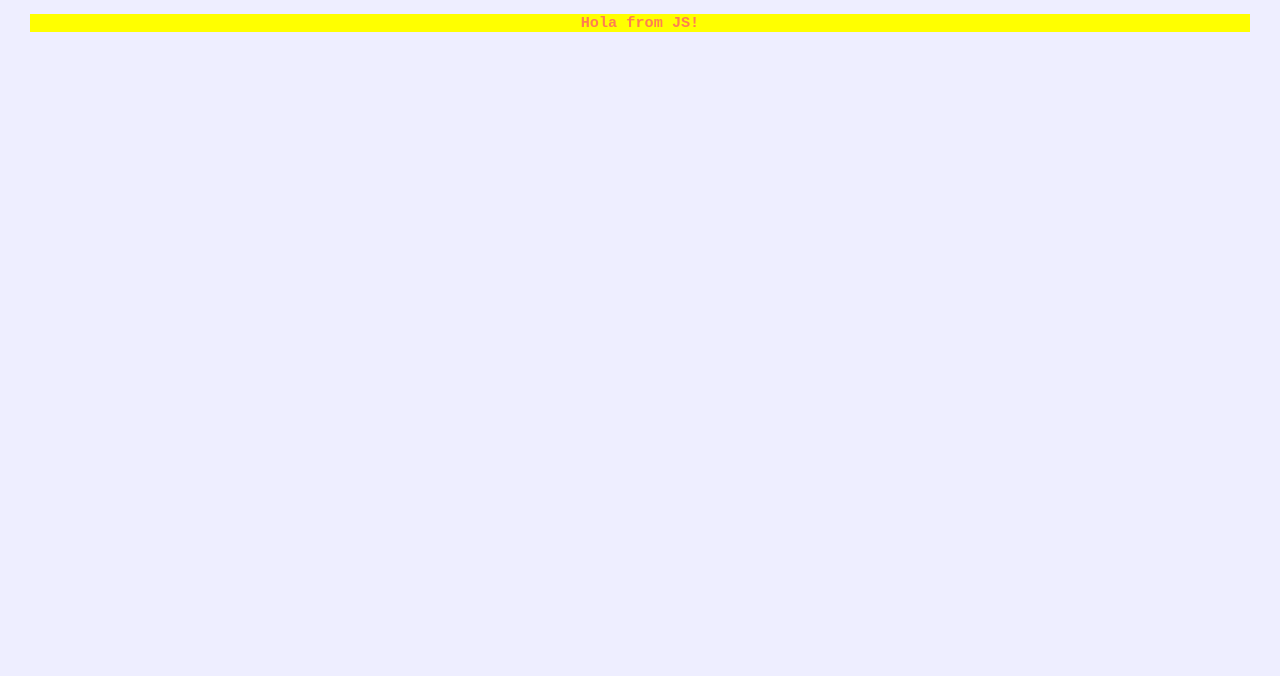
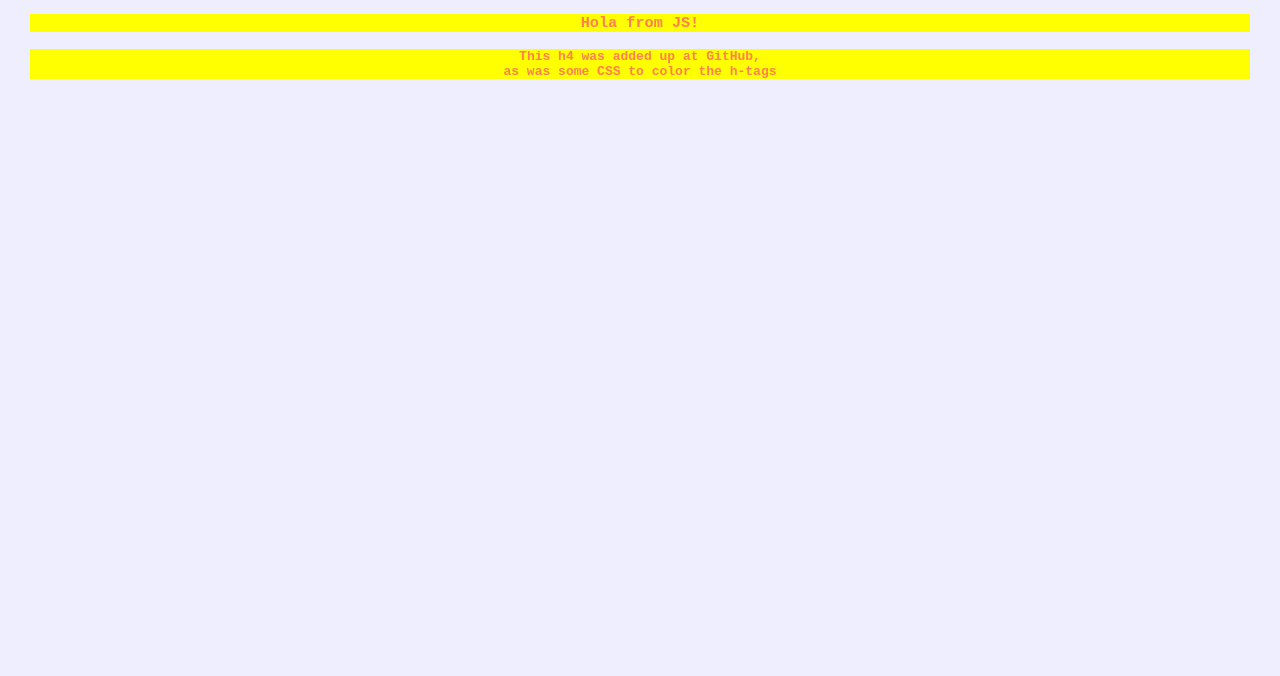
Before and after one commit to brianmccln/gitdemo3, a plain HTML site: page index.html in a window 1280 px wide. Shown: the part 124-800 px from the top of the page. Drawn offline with Linux system fonts and the light colour scheme.

Commit message:
Update index.html

```diff
--- a/index.html
+++ b/index.html
@@ -17,6 +17,8 @@
     <h2>Change made after initializing repo--<br>
         git is watching this file!!</h2>
     <h3>JS output here</h3>
+    <h4>This h4 was added up at GitHub,<br>
+        as was some CSS to color the h-tags</h4>
 
     <script src="js/script.js"></script>
 
```
